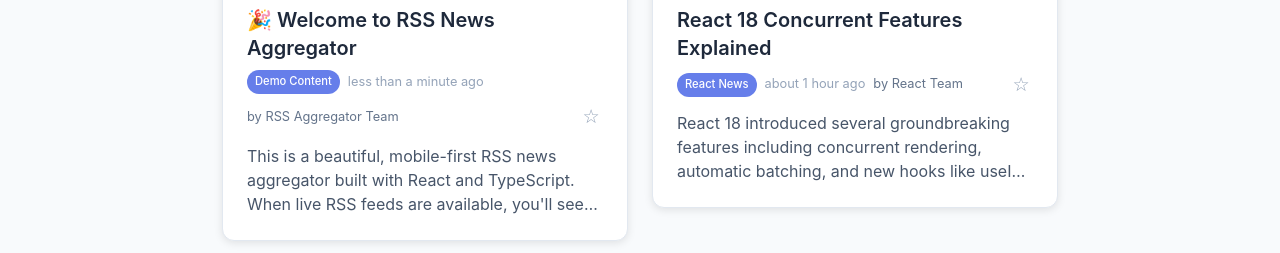
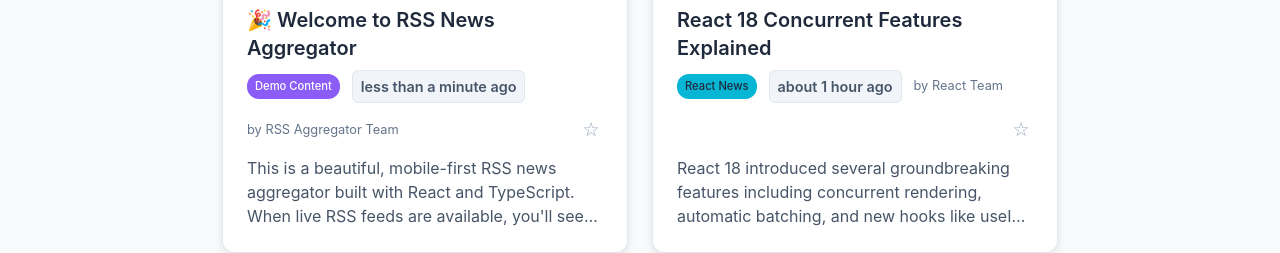
Before and after one commit to pearpages/rss, a React (Vite) app: page / in a window 1280 px wide. Shown: the part 307-560 px from the top of the page. Built offline with nearby package versions, Linux system fonts and the light colour scheme; no server answers.

Commit message:
feat: add better colors

```diff
--- a/src/App.tsx
+++ b/src/App.tsx
@@ -7,6 +7,7 @@ import "./styles/App.css";
 import { LazyImage } from "./components/LazyImage";
 import { Menu } from "./components/Menu";
 import { useUserPreferences } from "./hooks/useUserPreferences";
+import { getSourceColor, isLightColor } from "./utils/colorUtils";
 
 function App() {
   const [articles, setArticles] = useState<RSSItem[]>([]);
@@ -173,7 +174,10 @@ function App() {
         )}
 
         <div className="articles-list">
-          {filteredArticles.map((article, index) => (
+          {filteredArticles.map((article, index) => {
+            const sourceColor = getSourceColor(article.sourceName);
+
+            return (
               <article key={`${article.link}-${index}`} className="article-card">
                 {article.image && (
                   <LazyImage
@@ -199,7 +203,15 @@ function App() {
                     </h2>
 
                     <div className="article-meta">
-                    <span className="source-tag">{article.sourceName}</span>
+                      <span
+                        className="source-tag"
+                        style={{
+                          backgroundColor: sourceColor,
+                          color: isLightColor(sourceColor) ? '#1e293b' : 'white'
+                        }}
+                      >
+                        {article.sourceName}
+                      </span>
                       <span className="article-date">
                         {formatDistanceToNow(new Date(article.pubDate), {
                           addSuffix: true,
@@ -225,7 +237,8 @@ function App() {
                   )}
                 </div>
               </article>
-          ))}
+            );
+          })}
         </div>
       </main>
     </div>
--- a/src/styles/App.css
+++ b/src/styles/App.css
@@ -235,23 +235,32 @@ body {
   display: flex;
   align-items: center;
   flex-wrap: wrap;
-  gap: 0.5rem;
+  gap: 0.75rem;
   font-size: 0.8rem;
   color: #64748b;
   margin-bottom: 0.75rem;
 }
 
 .source-tag {
-  background: #667eea;
-  color: white;
   padding: 0.2rem 0.5rem;
   border-radius: 12px;
   font-size: 0.7rem;
   font-weight: 500;
+  transition: opacity 0.2s ease;
+}
+
+.source-tag:hover {
+  opacity: 0.8;
 }
 
 .article-date {
-  color: #94a3b8;
+  color: #475569;
+  font-weight: 600;
+  font-size: 0.85rem;
+  background: #f1f5f9;
+  padding: 0.25rem 0.5rem;
+  border-radius: 6px;
+  border: 1px solid #e2e8f0;
 }
 
 .save-button {
@@ -366,6 +375,10 @@ body {
     font-size: 1rem;
   }
 
+  .article-date {
+    font-size: 0.9rem;
+  }
+
   .article-image {
     height: 250px;
   }
--- /dev/null
+++ b/src/utils/colorUtils.ts
@@ -0,0 +1,92 @@
+/**
+ * Utility functions for generating consistent colors for sources
+ */
+
+// Predefined color palette with good contrast and readability
+const COLOR_PALETTE = [
+  '#667eea', // Purple-blue (original)
+  '#10b981', // Emerald
+  '#f59e0b', // Amber
+  '#ef4444', // Red
+  '#8b5cf6', // Violet
+  '#06b6d4', // Cyan
+  '#f97316', // Orange
+  '#84cc16', // Lime
+  '#ec4899', // Pink
+  '#6366f1', // Indigo
+  '#14b8a6', // Teal
+  '#eab308', // Yellow
+];
+
+/**
+ * Generate a consistent color for a given source name
+ * Uses direct mapping for known sources to ensure uniqueness, falls back to hash for unknown sources
+ */
+export function getSourceColor(sourceName: string): string {
+  // Direct mapping for known RSS sources to ensure uniqueness
+  const sourceColorMap: Record<string, string> = {
+    'BBC News': '#667eea',        // Purple-blue
+    'Hacker News': '#10b981',     // Emerald
+    'The Guardian': '#f59e0b',    // Amber
+    'Dev.to': '#ef4444',          // Red
+    'NASA News': '#8b5cf6',       // Violet
+    'Al Jazeera': '#06b6d4',      // Cyan
+    'La Vanguardia': '#f97316',   // Orange
+    'RAC1': '#84cc16',            // Lime
+  };
+
+  // Check if we have a direct mapping for this source
+  if (sourceColorMap[sourceName]) {
+    return sourceColorMap[sourceName];
+  }
+
+  // Fallback to hash function for unknown sources
+  let hash = 0;
+  const str = sourceName.toLowerCase();
+
+  for (let i = 0; i < str.length; i++) {
+    const char = str.charCodeAt(i);
+    hash = ((hash << 5) + hash) + char;
+  }
+
+  hash = hash ^ (hash >>> 16);
+  hash = hash * 0x85ebca6b;
+  hash = hash ^ (hash >>> 13);
+  hash = hash * 0xc2b2ae35;
+  hash = hash ^ (hash >>> 16);
+
+  const colorIndex = Math.abs(hash) % COLOR_PALETTE.length;
+  return COLOR_PALETTE[colorIndex];
+}
+
+/**
+ * Get a lighter version of the color for hover states
+ */
+export function getLighterColor(color: string): string {
+  // Convert hex to RGB, increase brightness, and convert back
+  const hex = color.replace('#', '');
+  const r = parseInt(hex.substring(0, 2), 16);
+  const g = parseInt(hex.substring(2, 4), 16);
+  const b = parseInt(hex.substring(4, 6), 16);
+
+  // Increase brightness by 20%
+  const newR = Math.min(255, Math.round(r * 1.2));
+  const newG = Math.min(255, Math.round(g * 1.2));
+  const newB = Math.min(255, Math.round(b * 1.2));
+
+  return `#${newR.toString(16).padStart(2, '0')}${newG.toString(16).padStart(2, '0')}${newB.toString(16).padStart(2, '0')}`;
+}
+
+/**
+ * Determine if a color is light or dark for text contrast
+ */
+export function isLightColor(color: string): boolean {
+  const hex = color.replace('#', '');
+  const r = parseInt(hex.substring(0, 2), 16);
+  const g = parseInt(hex.substring(2, 4), 16);
+  const b = parseInt(hex.substring(4, 6), 16);
+
+  // Calculate relative luminance
+  const luminance = (0.299 * r + 0.587 * g + 0.114 * b) / 255;
+  return luminance > 0.5;
+}
```
Lines whose indentation alone changed are shown as unchanged.
